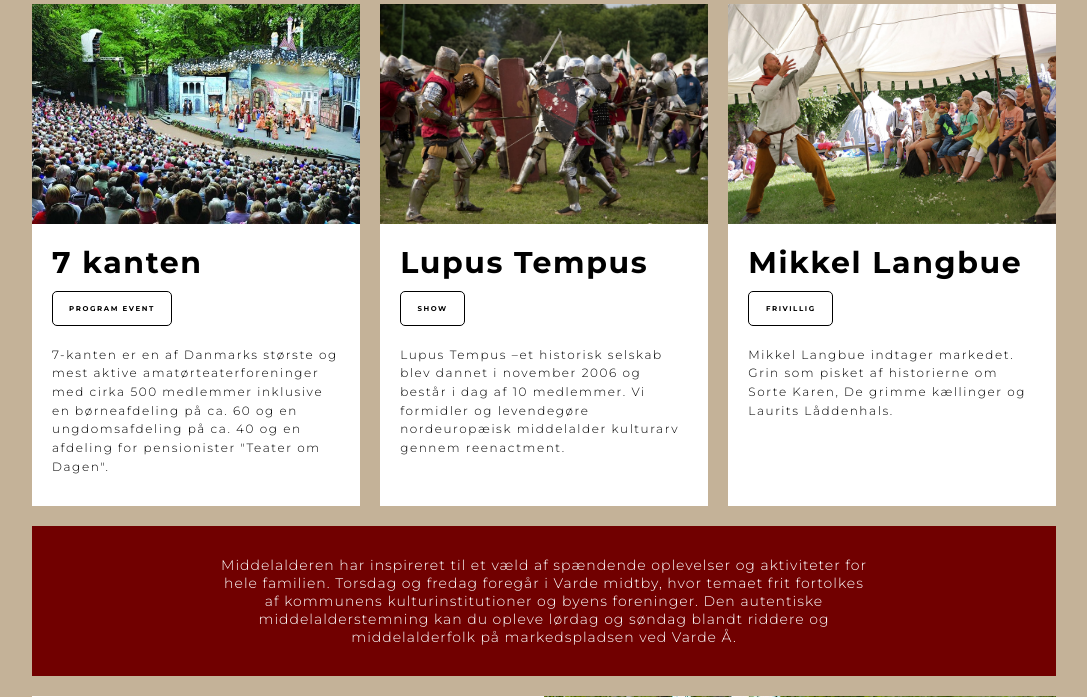
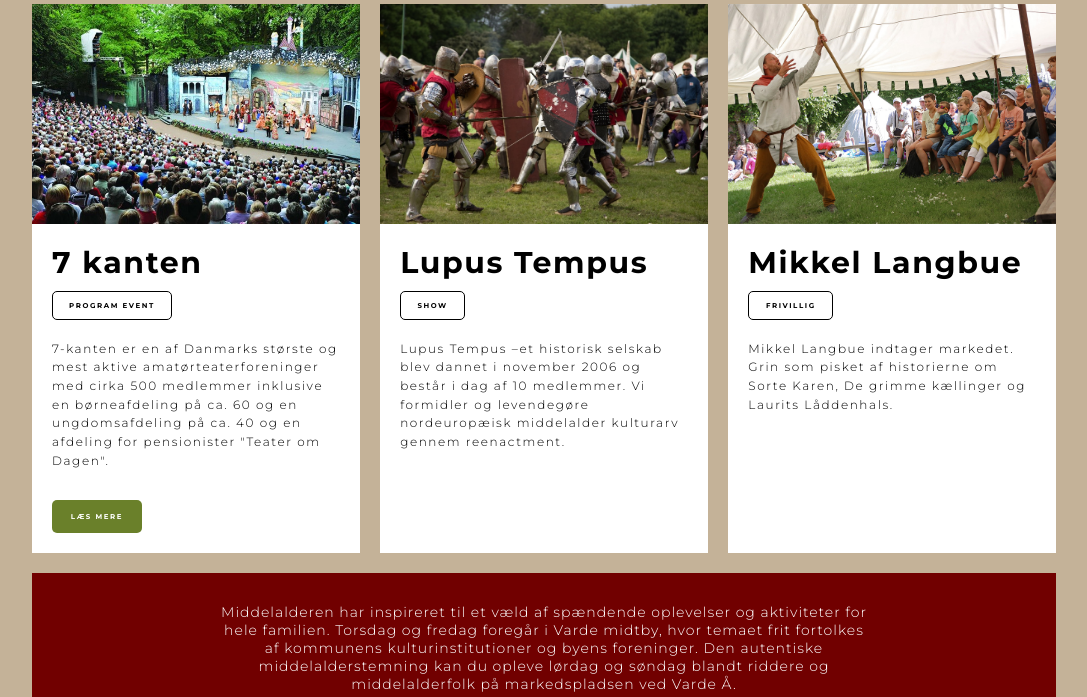
Before and after one commit to lagfoss/eksamensprojekt, a PHP site: page /index.html in a window 1280 px wide. Shown: the part 871-1568 px from the top of the page, without its empty margins (96-1183 px from the left). Run offline with PHP 8.4, Linux system fonts and the light colour scheme.

Commit message:
læs mere knapper på forsiden

```diff
--- a/assets/css/styles.css
+++ b/assets/css/styles.css
@@ -554,6 +554,37 @@ section{
  background-position: center;
  background-size: cover;
 }
+.knap1{
+    border-radius: 5px;
+    text-align: center;
+    text-transform: uppercase;
+    font-size: 7px;
+    color: #fff;
+    background-color: #6a802a;
+    padding: 12px;
+    margin-bottom: 20px;
+    width: 90px;
+}
+.knap1 a:link{
+    text-decoration: none;
+    color: #fff;
+}
+
+.knap1 a:visited {
+    text-decoration: none;
+    color: #fff;
+}
+
+.knap1 a:hover {
+    text-decoration: none;
+
+    color: #c4b298;
+}
+
+.knap1 a:active {
+    text-decoration: none;
+}
+
 .rcorners1 {
   margin-top: 10px;
     border-radius: 5px;
@@ -562,7 +593,7 @@ section{
     font-size: 7px;
     color: #000;
     border: 1px solid #000;
-    padding: 12px;
+    padding: 9px;
     width: 120px;
 }
 .rcorners2 {
@@ -573,7 +604,7 @@ section{
     font-size: 7px;
     color: #000;
     border: 1px solid #000;
-    padding: 12px;
+    padding: 9px;
     width: 65px;
 }
 .rcorners3 {
@@ -584,7 +615,7 @@ section{
     font-size: 7px;
     color: #000;
     border: 1px solid #000;
-    padding: 12px;
+    padding: 9px;
     width: 85px;
 }
 
@@ -704,8 +735,7 @@ footer {
  .event_img_middle,
  .event_img_right{
    width: 100%;
-   height: 240px;
-   min-height: 220px;
+   min-height: 240px;
  }
  .event_img_left{ order: 1;
  }
--- a/index.html
+++ b/index.html
@@ -92,6 +92,10 @@ Varde Middelalderfestival</div>
           <p>7-kanten er en af Danmarks største og mest aktive amatørteaterforeninger med cirka
              500 medlemmer inklusive en børneafdeling på ca. 60 og en ungdomsafdeling på ca. 40
               og en afdeling for pensionister "Teater om Dagen". </p>
+
+              <div class="knap1"> <a href="article101.html">Læs mere</a>
+              </div>
+
         </div>
 
       </div>
```
